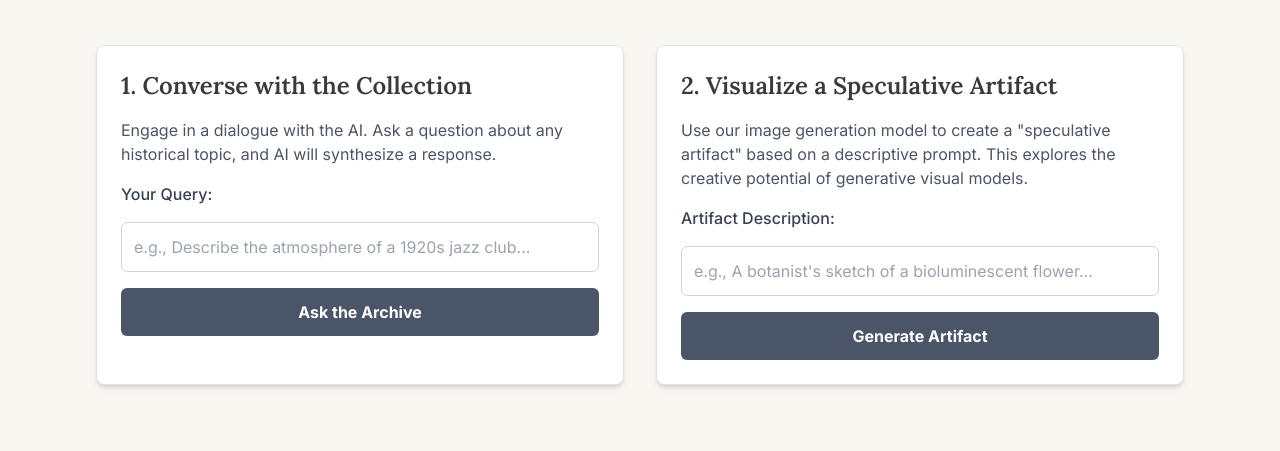
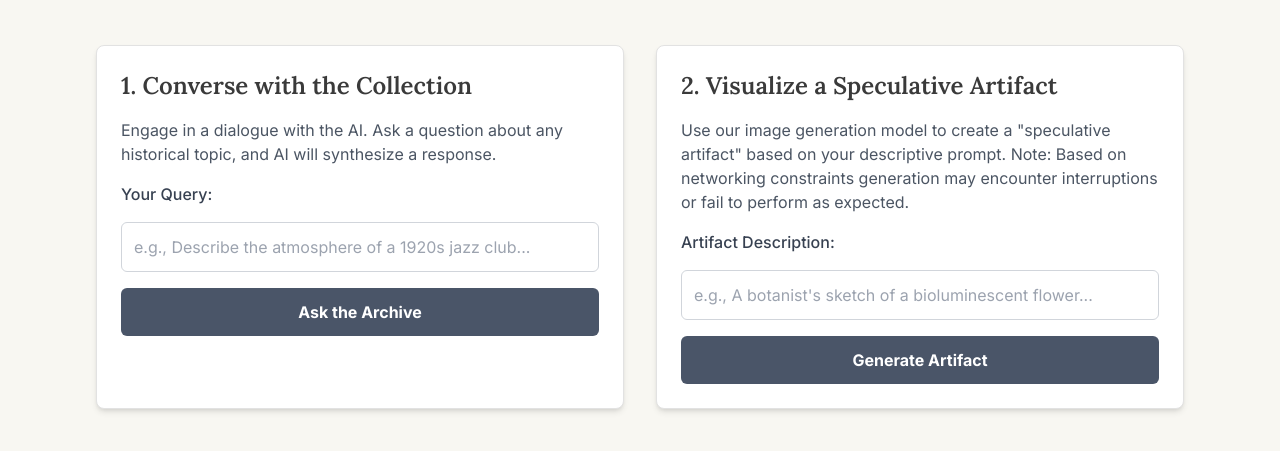
Before and after one commit to iravish123/generative-archive-portfolio, a plain HTML site: page index.html in a window 1280 px wide. Shown: the part 119-570 px from the top of the page. Drawn offline with nearby package versions, Linux system fonts and the light colour scheme.

Commit message:
Update index.html

```diff
--- a/index.html
+++ b/index.html
@@ -99,7 +99,7 @@
             <section id="visualize" class="card rounded-lg p-6 shadow-md">
                 <h2 class="text-2xl font-bold font-lora mb-4">2. Visualize a Speculative Artifact</h2>
                 <p class="mb-4 text-gray-600">
-                    Use our image generation model to create a "speculative artifact" based on a descriptive prompt. This explores the creative potential of generative visual models.
+                    Use our image generation model to create a "speculative artifact" based on your descriptive prompt. Note: Based on networking constraints generation may encounter interruptions or fail to perform as expected.
                 </p>
                 <div class="space-y-4">
                     <label for="image-prompt" class="block font-medium text-gray-700">Artifact Description:</label>
```
